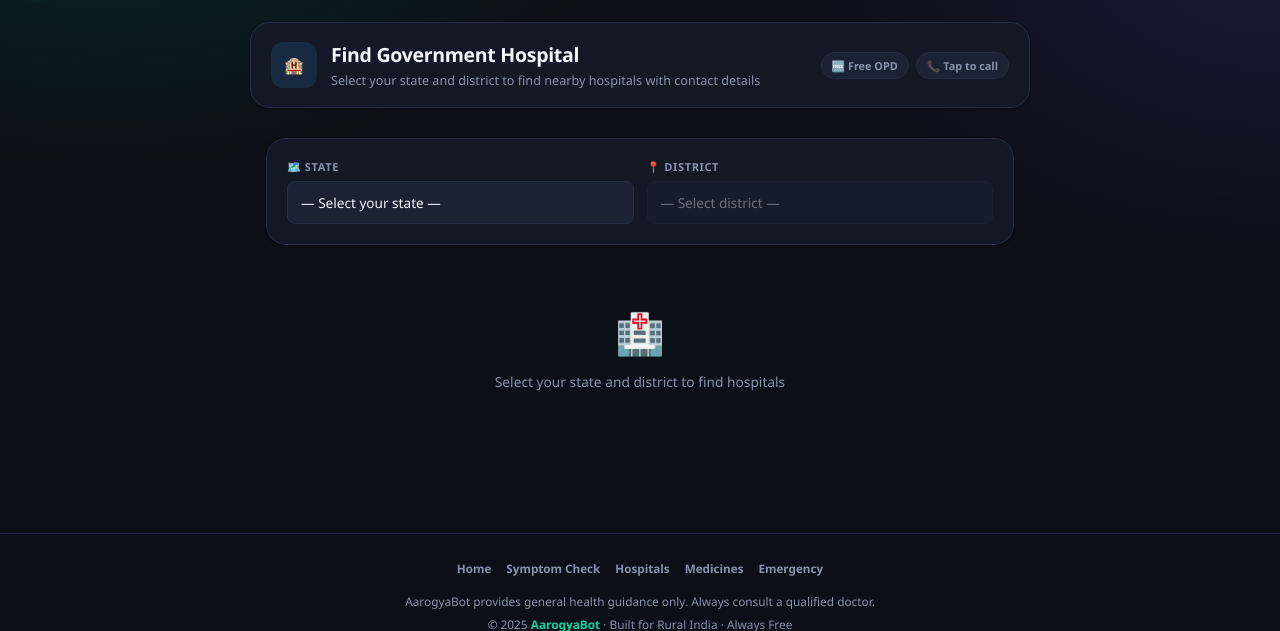
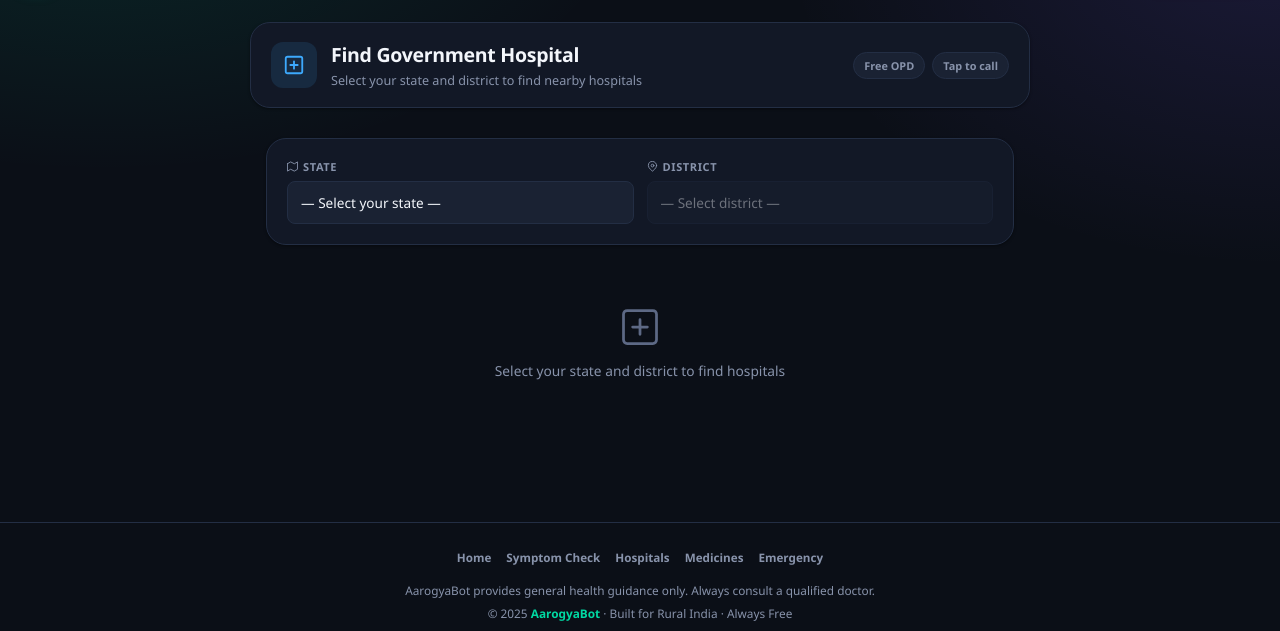
Before and after one commit to Anant-083/Kisan_Mitra, a Flask app: page /hospitals in a window 1280 px wide. Shown: the part 64-695 px from the top of the page. Run offline with Flask 3, Linux system fonts and the light colour scheme.

Commit message:
Update hospitals.html

```diff
--- a/templates/hospitals.html
+++ b/templates/hospitals.html
@@ -2,22 +2,22 @@
 {% block title %} · Find Hospital{% endblock %}
 {% block content %}
 <div class="pg-hdr">
-  <div class="pg-hdr-inner">
-    <div class="pg-hdr-ic ib">🏨</div>
-    <div><h1>Find Government Hospital</h1><p>Select your state and district to find nearby hospitals with contact details</p></div>
-    <div class="pg-hdr-meta"><div class="pg-tag">🆓 Free OPD</div><div class="pg-tag">📞 Tap to call</div></div>
+  <div class="pg-hdr-inner anim-up">
+    <div class="pg-hdr-ic ib"><svg width="22" height="22" viewBox="0 0 24 24" fill="none" stroke="currentColor" stroke-width="2" stroke-linecap="round" stroke-linejoin="round"><rect x="3" y="3" width="18" height="18" rx="2"/><path d="M12 8v8M8 12h8"/></svg></div>
+    <div><h1 data-t="pg_hosp_title">Find Government Hospital</h1><p data-t="pg_hosp_sub">Select your state and district to find nearby hospitals</p></div>
+    <div class="pg-hdr-meta"><div class="pg-tag">Free OPD</div><div class="pg-tag">Tap to call</div></div>
   </div>
 </div>
 <div class="hosp-wrap">
-  <div class="filter-card">
+  <div class="filter-card anim-up">
     <div class="filter-row">
-      <div class="fg"><label>🗺️ State</label>
+      <div class="fg"><label><svg width="11" height="11" viewBox="0 0 24 24" fill="none" stroke="currentColor" stroke-width="2" stroke-linecap="round" stroke-linejoin="round"><path d="M1 6v16l7-4 8 4 7-4V2l-7 4-8-4-7 4z"/></svg> State</label>
         <select id="stateSelect" onchange="loadDistricts()">
           <option value="">— Select your state —</option>
           {% for s in states %}<option value="{{ s }}">{{ s }}</option>{% endfor %}
         </select>
       </div>
-      <div class="fg"><label>📍 District</label>
+      <div class="fg"><label><svg width="11" height="11" viewBox="0 0 24 24" fill="none" stroke="currentColor" stroke-width="2" stroke-linecap="round" stroke-linejoin="round"><path d="M21 10c0 6-9 12-9 12s-9-6-9-12a9 9 0 0118 0z"/><circle cx="12" cy="10" r="3"/></svg> District</label>
         <select id="districtSelect" onchange="loadHospitals()" disabled>
           <option value="">— Select district —</option>
         </select>
@@ -25,7 +25,10 @@
     </div>
   </div>
   <div id="hospResults">
-    <div class="state-box"><span style="font-size:2.5rem">🏥</span><span>Select your state and district to find hospitals</span></div>
+    <div class="state-box">
+      <svg width="44" height="44" viewBox="0 0 24 24" fill="none" stroke="var(--t4)" stroke-width="1.5" stroke-linecap="round" stroke-linejoin="round"><rect x="3" y="3" width="18" height="18" rx="2"/><path d="M12 8v8M8 12h8"/></svg>
+      <span>Select your state and district to find hospitals</span>
+    </div>
   </div>
 </div>
 {% endblock %}
@@ -34,7 +37,7 @@
 async function loadDistricts(){
   const state=document.getElementById('stateSelect').value;
   const dsel=document.getElementById('districtSelect');
-  document.getElementById('hospResults').innerHTML=`<div class="state-box"><span style="font-size:2.5rem">📍</span><span>Now select your district</span></div>`;
+  document.getElementById('hospResults').innerHTML=`<div class="state-box"><svg width="44" height="44" viewBox="0 0 24 24" fill="none" stroke="var(--bl)" stroke-width="1.5" stroke-linecap="round" stroke-linejoin="round"><path d="M21 10c0 6-9 12-9 12s-9-6-9-12a9 9 0 0118 0z"/><circle cx="12" cy="10" r="3"/></svg><span>Now select your district</span></div>`;
   if(!state){dsel.disabled=true;return}
   const r=await fetch('/api/districts',{method:'POST',headers:{'Content-Type':'application/json'},body:JSON.stringify({state})});
   const d=await r.json();
@@ -51,32 +54,29 @@ async function loadHospitals(){
   const r=await fetch('/api/hospitals',{method:'POST',headers:{'Content-Type':'application/json'},body:JSON.stringify({state,district})});
   const d=await r.json();
   if(!d.hospitals.length){
-    box.innerHTML=`<div class="state-box"><span style="font-size:2rem">😔</span><span>No hospitals found for ${district}. Try a nearby district.</span></div>`;return;
+    box.innerHTML=`<div class="state-box"><svg width="40" height="40" viewBox="0 0 24 24" fill="none" stroke="var(--t4)" stroke-width="1.5" stroke-linecap="round" stroke-linejoin="round"><circle cx="12" cy="12" r="10"/><line x1="8" y1="15" x2="16" y2="15"/><line x1="9" y1="9" x2="9.01" y2="9"/><line x1="15" y1="9" x2="15.01" y2="9"/></svg><span>No hospitals found for ${district}. Try a nearby district.</span></div>`;return;
   }
   box.innerHTML=`
     <div style="font-size:.78rem;color:var(--t3);margin-bottom:12px;padding:0 2px">
-      🏥 Found <strong style="color:var(--bl)">${d.hospitals.length} hospital${d.hospitals.length>1?'s':''}</strong> in ${district}, ${state}
+      Found <strong style="color:var(--bl)">${d.hospitals.length} hospital${d.hospitals.length>1?'s':''}</strong> in ${district}, ${state}
     </div>
     <div class="hosp-grid">
-    ${d.hospitals.map(h=>`
-      <div class="hcard">
-        <div class="hcard-ic">🏥</div>
+    ${d.hospitals.map((h,i)=>`
+      <div class="hcard" style="animation-delay:${i*60}ms">
+        <div class="hcard-ic"><svg width="20" height="20" viewBox="0 0 24 24" fill="none" stroke="currentColor" stroke-width="2" stroke-linecap="round" stroke-linejoin="round"><rect x="3" y="3" width="18" height="18" rx="2"/><path d="M12 8v8M8 12h8"/></svg></div>
         <div class="hcard-body">
           <div class="hcard-name">${h.name}</div>
           <div class="hcard-meta">
-            <span>📍 ${h.address}</span>
-            <span>📞 <a href="tel:${h.phone}">${h.phone}</a></span>
-            <span>🛏️ ${h.beds} beds</span>
+            <span><svg width="11" height="11" viewBox="0 0 24 24" fill="none" stroke="currentColor" stroke-width="2" stroke-linecap="round" stroke-linejoin="round"><path d="M21 10c0 6-9 12-9 12s-9-6-9-12a9 9 0 0118 0z"/><circle cx="12" cy="10" r="3"/></svg> ${h.address}</span>
+            <span><svg width="11" height="11" viewBox="0 0 24 24" fill="none" stroke="currentColor" stroke-width="2" stroke-linecap="round" stroke-linejoin="round"><path d="M22 16.92v3a2 2 0 01-2.18 2 19.79 19.79 0 01-8.63-3.07 19.5 19.5 0 01-6-6 19.79 19.79 0 01-3.07-8.67A2 2 0 014.11 2h3a2 2 0 012 1.72c.127.96.36 1.903.7 2.81a2 2 0 01-.45 2.11L8.09 9.91a16 16 0 006 6l1.27-1.27a2 2 0 012.11-.45c.907.34 1.85.57 2.81.7A2 2 0 0122 16.92z"/></svg> <a href="tel:${h.phone}">${h.phone}</a></span>
           </div>
           <div class="hcard-tags">
-            <span class="htag gov">🏛️ ${h.type}</span>
-            <span class="htag free">🆓 Free OPD</span>
-            ${h.emergency?'<span class="htag emg">🚨 Emergency</span>':''}
+            <span class="htag">${h.type}</span>
+            <span class="htag free">Free OPD</span>
+            ${h.emergency?'<span class="htag emg">Emergency</span>':''}
           </div>
         </div>
-        <div class="hcard-action">
-          <a href="tel:${h.phone}" class="call-btn">📞 Call</a>
-        </div>
+        <div class="hcard-action"><a href="tel:${h.phone}" class="call-btn"><svg width="13" height="13" viewBox="0 0 24 24" fill="none" stroke="currentColor" stroke-width="2" stroke-linecap="round" stroke-linejoin="round"><path d="M22 16.92v3a2 2 0 01-2.18 2 19.79 19.79 0 01-8.63-3.07 19.5 19.5 0 01-6-6 19.79 19.79 0 01-3.07-8.67A2 2 0 014.11 2h3a2 2 0 012 1.72c.127.96.36 1.903.7 2.81a2 2 0 01-.45 2.11L8.09 9.91a16 16 0 006 6l1.27-1.27a2 2 0 012.11-.45c.907.34 1.85.57 2.81.7A2 2 0 0122 16.92z"/></svg> Call</a></div>
       </div>`).join('')}
     </div>`;
 }
```
